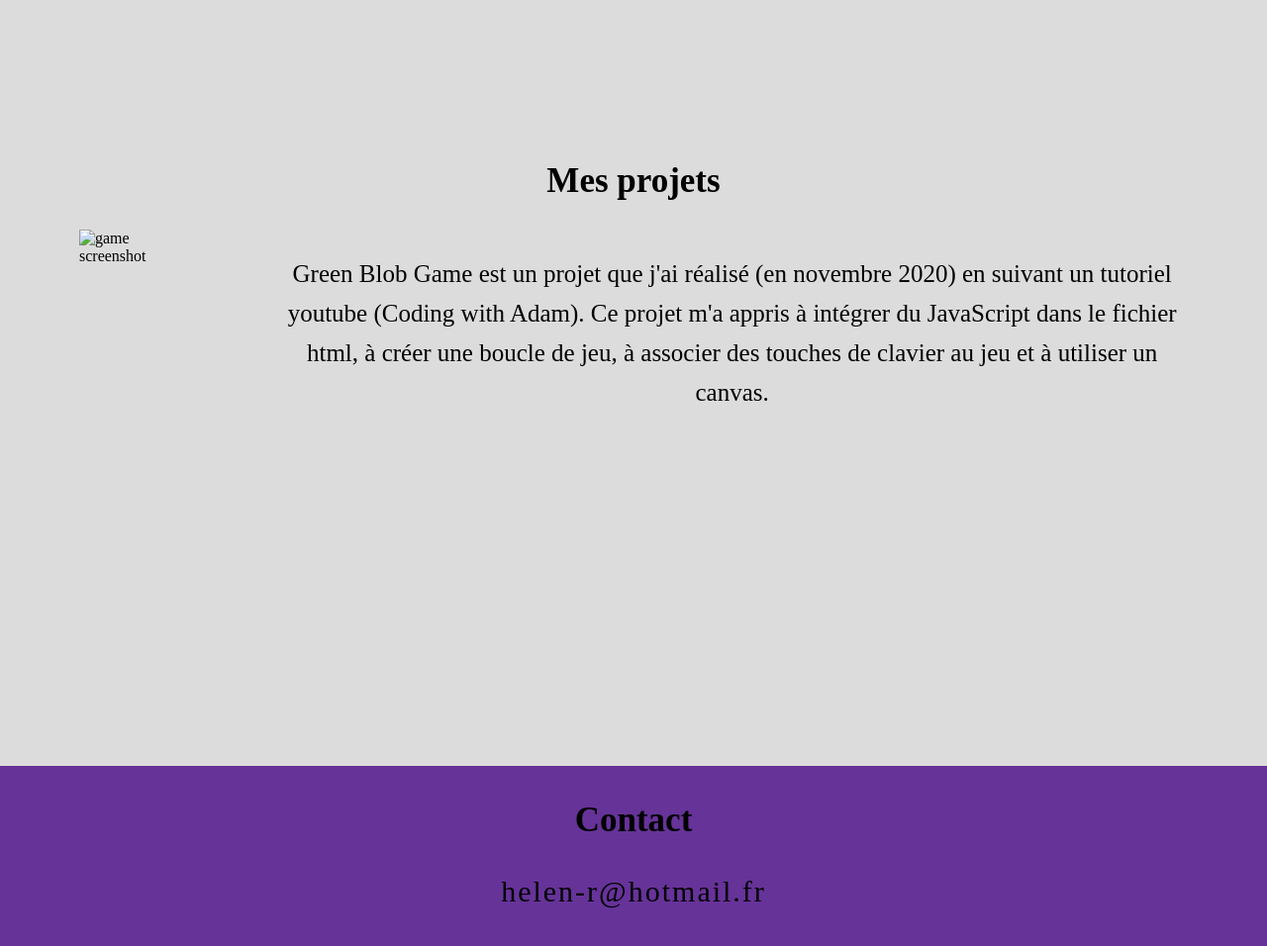
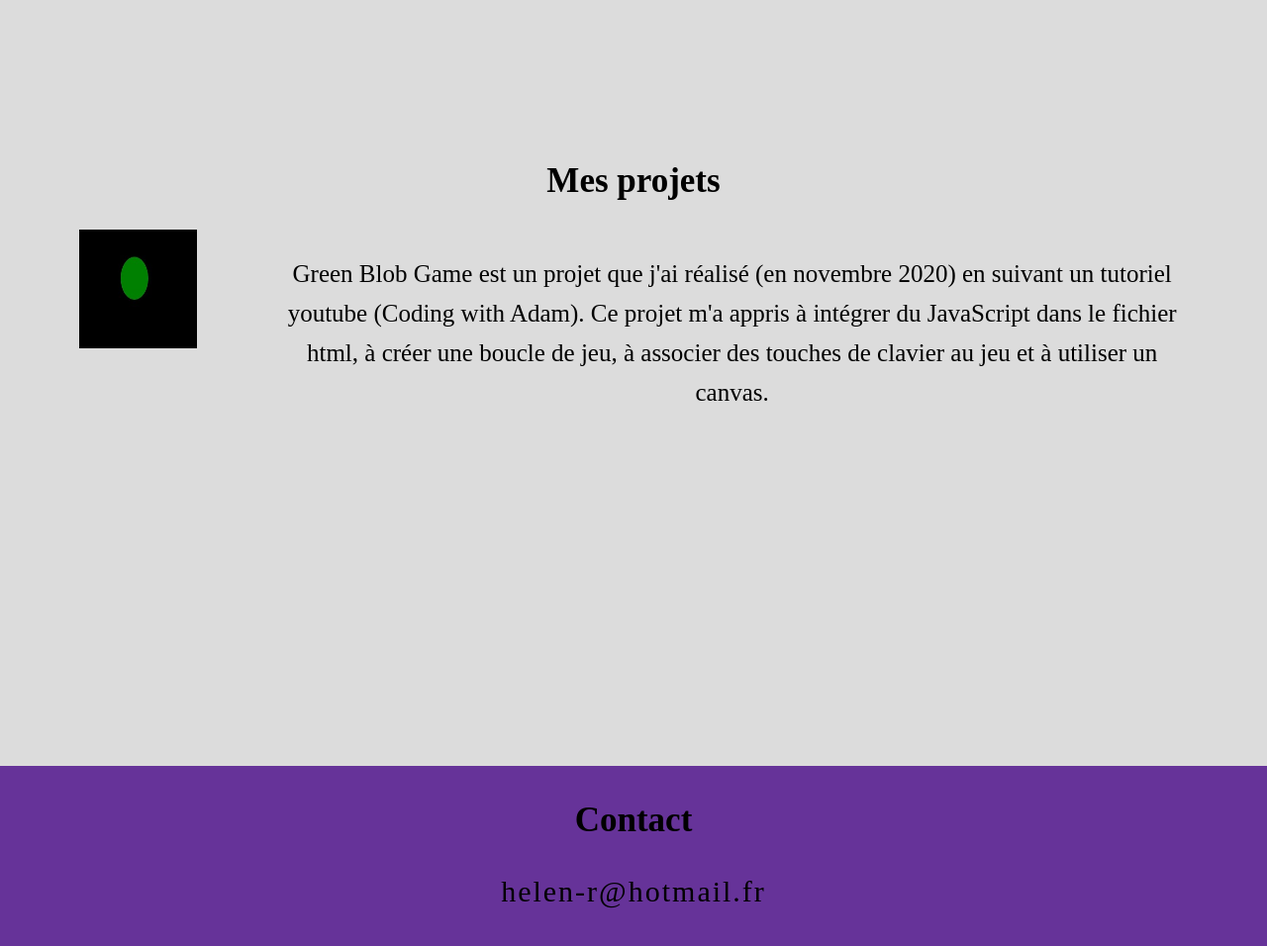
Before and after one commit to helene348/helene348.github.io, a plain HTML site: page index.html in a window 1280 px wide. Shown: the part 1626-2582 px from the top of the page at 99% size. Drawn offline with Linux system fonts and the light colour scheme; a script that the page names is missing.

Commit message:
Update index.html

```diff
--- a/index.html
+++ b/index.html
@@ -40,7 +40,7 @@
 				<div class="projet_flexbox">
 
 					<div class="image_container">
-						<img src="/Jeu blob vert/greenblob_game.jpg" alt="game screenshot">
+						<img src="greenblob_game.jpg" alt="game screenshot">
 						<div class= "overlay">
 							<a href="https://helene348.github.io/green.html" target="_blank" class="text">Green Blob Game</a>
 						</div>
```
